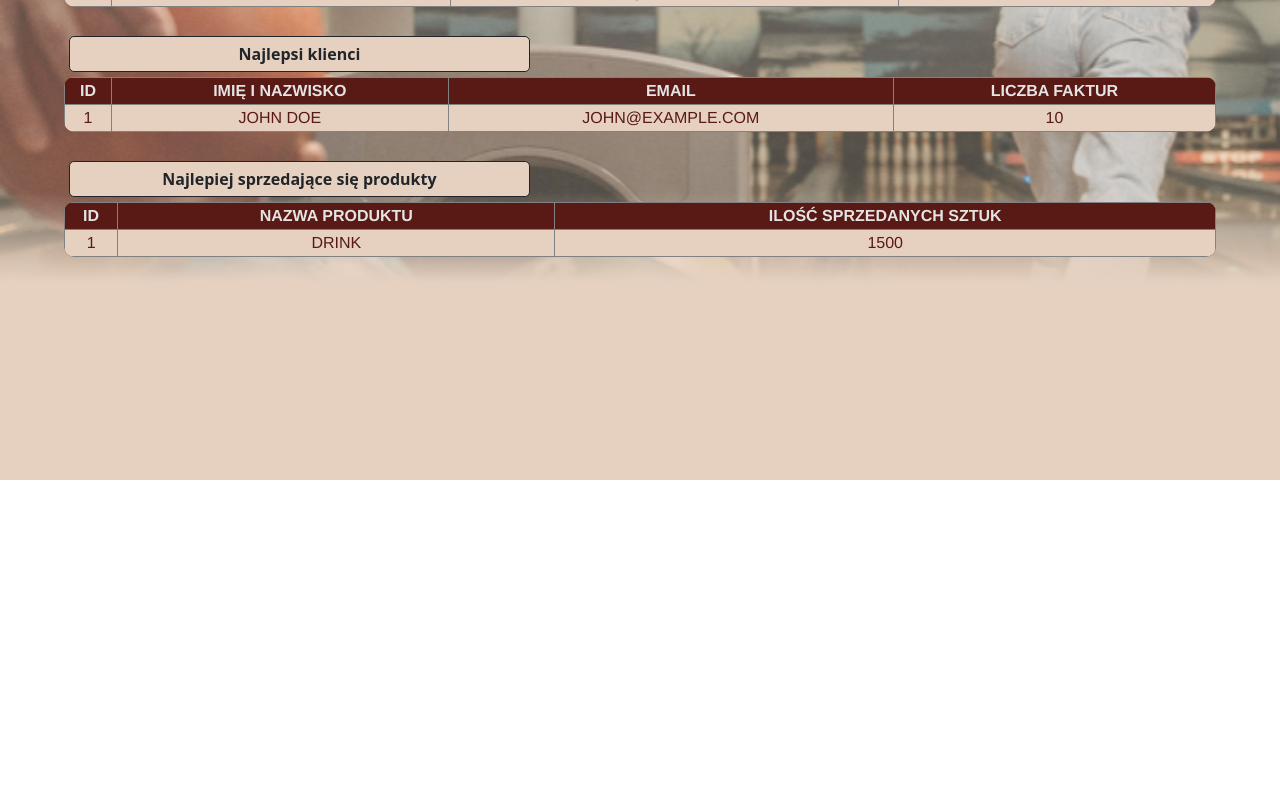
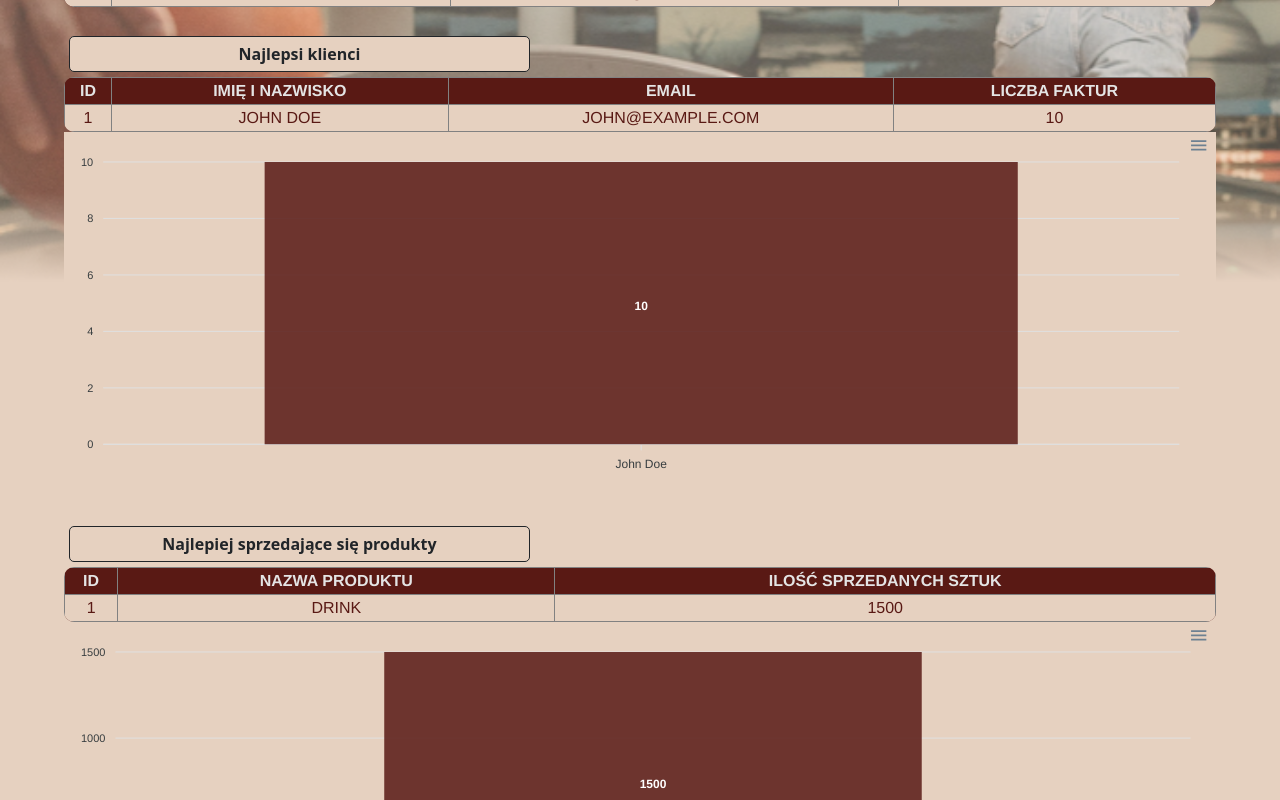
Before and after one commit to Donosik/BowlingClub, a React (Create React App) app in the folder mainfrontend/: page /management/raporty in a window 1280 px wide. Shown: the part 320-1120 px from the top of the page. Before the commit the page ends 800 px from the top, so only its background shows below. Built offline with nearby package versions, Linux system fonts and the light colour scheme.

Commit message:
wykresy test

```diff
--- a/mainfrontend/package.json
+++ b/mainfrontend/package.json
@@ -6,10 +6,14 @@
     "@testing-library/jest-dom": "^5.16.5",
     "@testing-library/react": "^13.4.0",
     "@testing-library/user-event": "^13.5.0",
+    "apexcharts": "^3.44.0",
     "axios": "^1.5.1",
     "bootstrap": "^5.3.2",
+    "chart.js": "^4.4.0",
     "react": "^18.2.0",
+    "react-apexcharts": "^1.4.1",
     "react-bootstrap": "^2.9.1",
+    "react-chartjs-2": "^5.2.0",
     "react-dom": "^18.2.0",
     "react-router-dom": "^6.14.2",
     "react-scripts": "5.0.1",
--- a/mainfrontend/src/pages/Raports/BestBuyingClient.js
+++ b/mainfrontend/src/pages/Raports/BestBuyingClient.js
@@ -1,11 +1,41 @@
 import React from "react";
+import Chart from "react-apexcharts";
 
-export default function BestBuyingClient({buyingClients})
+export default function BestBuyingClient({ buyingClients }) {
+    // Przygotuj dane do wykresu
+    const chartOptions = {
+        chart: {
+            id: "bar-chart",
+            background: "#E6D1C0",
+        },
+        xaxis: {
+            categories: buyingClients.map((client) => client.FullName),
+        },
+        plotOptions: {
+            bar: {
+                colors: {
+                    ranges: [
                         {
-    return(
+                            from: 0,
+                            to: 100,
+                            color: "#591914", // Zmień kolor słupków na #4CAF50
+                        },
+                    ],
+                },
+            },
+        },
+    };
+
+    const chartSeries = [
+        {
+            name: "Liczba faktur",
+            data: buyingClients.map((client) => client.Invoices),
+        },
+    ];
+
+    return (
         <div className="table-container">
-            <div className="table-name">
-                Najlepsi klienci</div>
+            <div className="table-name">Najlepsi klienci</div>
             <div className="table-container">
                 <table className="table-bordered">
                     <thead>
@@ -17,7 +47,7 @@ export default function BestBuyingClient({buyingClients})
                     </tr>
                     </thead>
                     <tbody>
-            {buyingClients.map((client)=>(
+                    {buyingClients.map((client) => (
                         <tr key={client.Id}>
                             <td>{client.Id}</td>
                             <td>{client.FullName}</td>
@@ -26,6 +56,18 @@ export default function BestBuyingClient({buyingClients})
                         </tr>
                     ))}
                     </tbody>
-            </table></div></div>
-    )
+                </table>
+            </div>
+
+            {/* Dodaj wykres pod tabelą */}
+            <div className="chart-container">
+                <Chart
+                    options={chartOptions}
+                    series={chartSeries}
+                    type="bar"
+                    height={350}
+                />
+            </div>
+        </div>
+    );
 }
--- a/mainfrontend/src/pages/Raports/BestSellingProduct.js
+++ b/mainfrontend/src/pages/Raports/BestSellingProduct.js
@@ -1,11 +1,35 @@
 import React from "react";
+import Chart from "react-apexcharts";
 
-export default function BestSellingProduct({sellingProducts})
+export default function BestSellingProduct({ sellingProducts }) {
+    // Przygotuj dane do wykresu
+    const chartOptions = {
+        chart: {
+            id: "bar-chart",
+            background: "#E6D1C0",
+        },
+        xaxis: {
+            categories: sellingProducts.map((product) => product.ProductName),
+        },
+        plotOptions: {
+            bar: {
+                columnWidth: "50%", // Aby uzyskać efekt kolorowania słupków
+                distributed: true,
+            },
+        },
+        colors: ["#591914"], // Kolor słupków
+    };
+
+    const chartSeries = [
         {
-    return(
+            name: "Ilość sprzedanych sztuk",
+            data: sellingProducts.map((product) => product.Sold),
+        },
+    ];
+
+    return (
         <div className="table-container">
-            <div className="table-name">
-                Najlepiej sprzedające się produkty</div>
+            <div className="table-name">Najlepiej sprzedające się produkty</div>
             <div className="table-container">
                 <table className="table-bordered">
                     <thead>
@@ -16,7 +40,7 @@ export default function BestSellingProduct({sellingProducts})
                     </tr>
                     </thead>
                     <tbody>
-            {sellingProducts.map((product)=>(
+                    {sellingProducts.map((product) => (
                         <tr key={product.Id}>
                             <td>{product.Id}</td>
                             <td>{product.ProductName}</td>
@@ -24,6 +48,18 @@ export default function BestSellingProduct({sellingProducts})
                         </tr>
                     ))}
                     </tbody>
-                </table></div></div>
-    )
+                </table>
+            </div>
+
+            {/* Dodaj wykres pod tabelą */}
+            <div className="chart-container">
+                <Chart
+                    options={chartOptions}
+                    series={chartSeries}
+                    type="bar"
+                    height={350}
+                />
+            </div>
+        </div>
+    );
 }
```
Also changed, not shown: 1 other file (tests, documents, lock files or other folders). Lines whose indentation alone changed are shown as unchanged.
